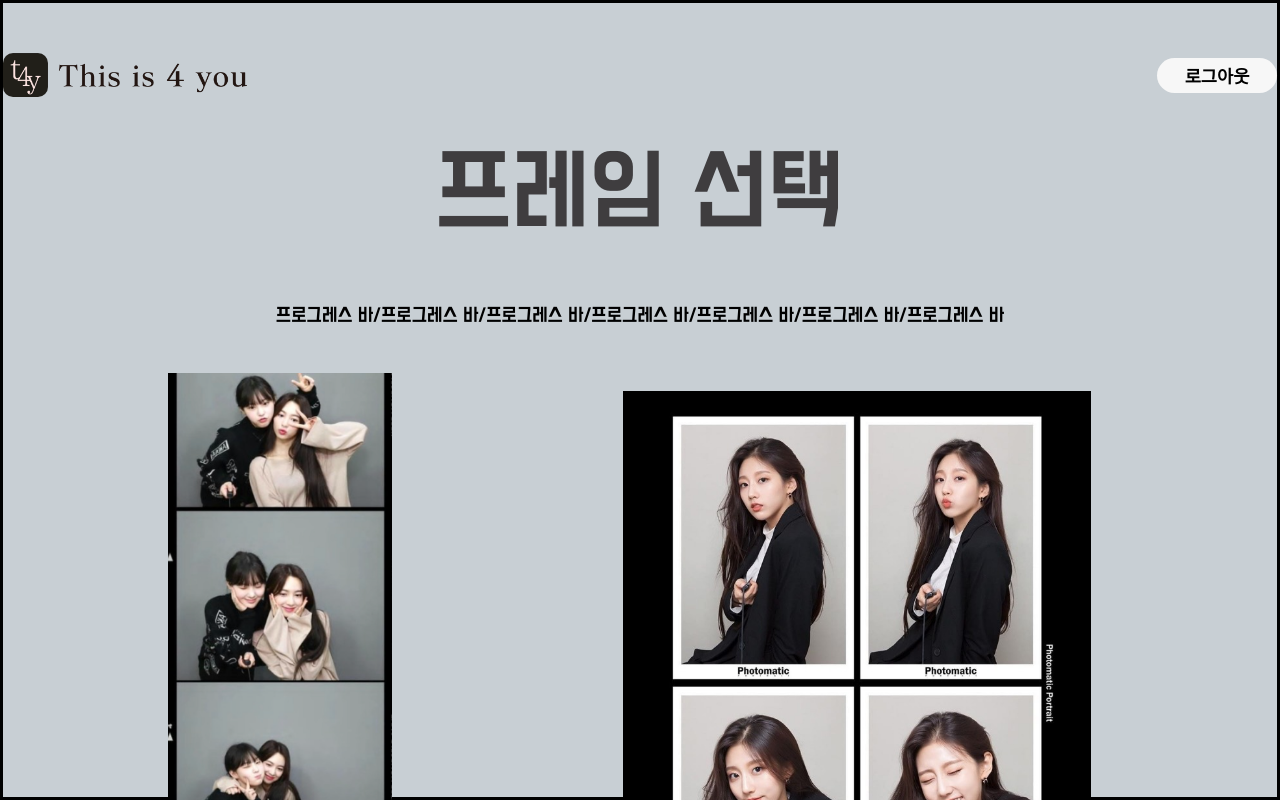
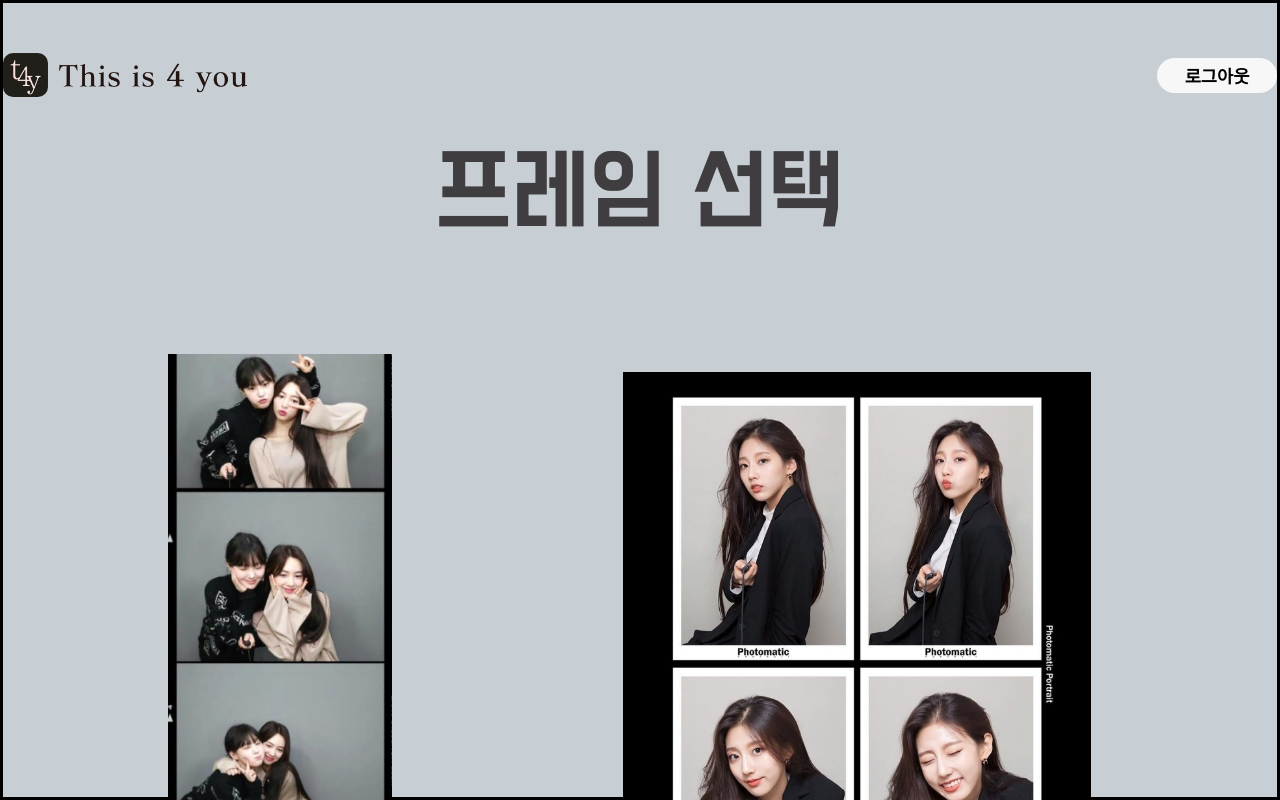
Before and after one commit to 2023SB-TeamJ/2023SB-Team-J, a React (Create React App) app in the folder frontend/: page /choose in a window 1280 px wide. Shown: the top 800 px of the page. Built offline with nearby package versions, Linux system fonts and the light colour scheme.

Commit message:
데모영상 찍기위해 프로그레스바 제거

```diff
--- a/frontend/src/pages/ChooseFramePage.jsx
+++ b/frontend/src/pages/ChooseFramePage.jsx
@@ -28,10 +28,7 @@ function ChooseFramePage() {
           <TitleWrap>
             <Title>프레임 선택</Title>
           </TitleWrap>
-          <ProgressBar>
-            프로그레스 바/프로그레스 바/프로그레스 바/프로그레스 바/프로그레스
-            바/프로그레스 바/프로그레스 바
-          </ProgressBar>
+          <ProgressBar />
           <FrameWrap>
             <ImgWrap
               // 1X4 배열 형태의 컴포넌트로 이루어진 페이지로 이동한다.
--- a/frontend/src/pages/ConvertAIPage.jsx
+++ b/frontend/src/pages/ConvertAIPage.jsx
@@ -70,10 +70,7 @@ function ConvertAIPage() {
           <TitleWrap>
             <Title>AI 변환</Title>
           </TitleWrap>
-          <ProgressBar>
-            프로그레스 바/프로그레스 바/프로그레스 바/프로그레스 바/프로그레스
-            바/프로그레스 바/프로그레스 바
-          </ProgressBar>
+          <ProgressBar />
           {isLoading ? (
             <LoadingWrap>
               <Loading />
--- a/frontend/src/pages/CustomizingPage.jsx
+++ b/frontend/src/pages/CustomizingPage.jsx
@@ -75,10 +75,7 @@ function CustomizingPage() {
           <TitleWrap>
             <Title>커스터마이징</Title>
           </TitleWrap>
-          <ProgressBar>
-            프로그레스 바/프로그레스 바/프로그레스 바/프로그레스 바/프로그레스
-            바/프로그레스 바/프로그레스 바
-          </ProgressBar>
+          <ProgressBar />
           {/* <CustomWrap> */}
           {/* <MenuWrap>
               <CustomMenuBar />
--- a/frontend/src/pages/FramePage.jsx
+++ b/frontend/src/pages/FramePage.jsx
@@ -25,10 +25,7 @@ function FramePage() {
           <TitleWrap>
             <Title>프레임/색상 선택</Title>
           </TitleWrap>
-          <ProgressBar>
-            프로그레스 바/프로그레스 바/프로그레스 바/프로그레스 바/프로그레스
-            바/프로그레스 바/프로그레스 바
-          </ProgressBar>
+          <ProgressBar />
           <CarouselWrap>
             <CustomCarousel
               setColImg={setColImg}
--- a/frontend/src/pages/UploadImagePage.jsx
+++ b/frontend/src/pages/UploadImagePage.jsx
@@ -109,10 +109,7 @@ function UploadImagePage() {
           <TitleWrap>
             <Title>이미지 업로드</Title>
           </TitleWrap>
-          <ProgressBar>
-            프로그레스 바/프로그레스 바/프로그레스 바/프로그레스 바/프로그레스
-            바/프로그레스 바/프로그레스 바
-          </ProgressBar>
+          <ProgressBar />
           <PageShiftWrap onClick={uploadAllImages}>
             <PageShiftBtn />
           </PageShiftWrap>
```
Also changed, not shown: 1 other file (tests, documents, lock files or other folders).
